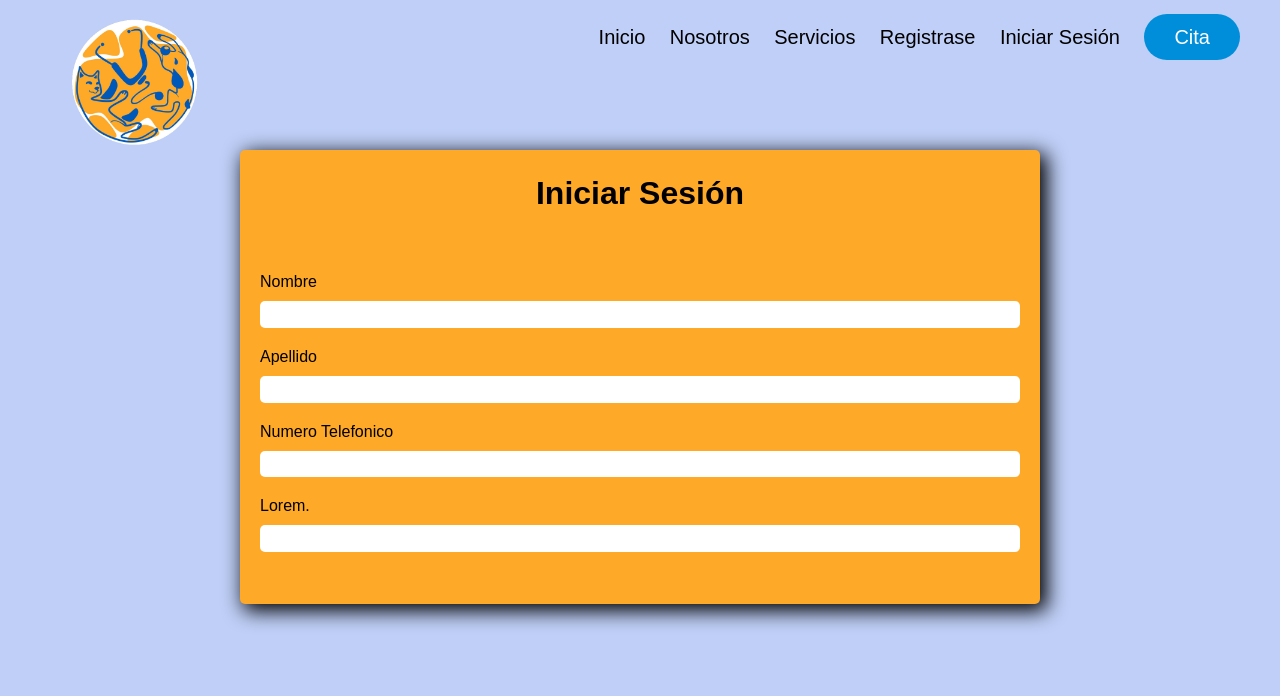
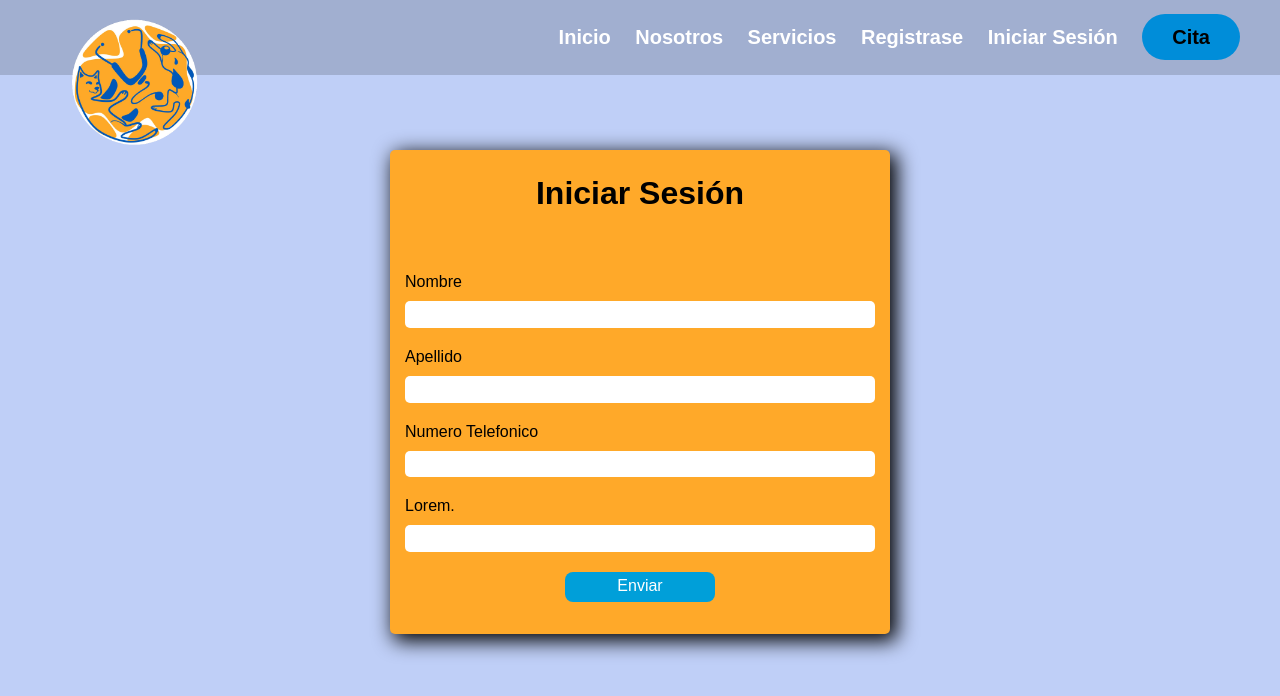
Before and after one commit to EdsonCHC/Dr.-Huellita, a PHP site: page /html/Login.html in a window 1280 px wide. Shown: the top 696 px of the page. Run offline with PHP 8.4, Linux system fonts and the light colour scheme.

Commit message:
Improved the visibility of the header, added a button to send to forms and changed and improved the login style, and finished the form id fields.

```diff
--- a/veterinaria/css/Login.css
+++ b/veterinaria/css/Login.css
@@ -1 +1,75 @@
 @import url(../css/header.css);
+
+*, html{
+
+    box-sizing: border-box;
+    padding: 0;
+    margin: 0;
+    scroll-behavior: smooth;
+}
+
+body{
+    font-family: Arial, Helvetica, sans-serif;
+    background-color: var(--color6);
+}
+
+/* Form start */
+h1 {
+    margin: 0.3em auto;
+    text-align: center;
+}
+
+form {
+    background-color: var(--color1);
+    padding: 15px 15px;
+    border-radius: 5px;
+    margin: 150px auto 30px;
+    width: 80vw;
+    max-width: 500px;
+    min-width: 200px;
+    padding-bottom: 2em;
+    box-shadow: 5px 5px 20px 2px black;
+}
+
+fieldset {
+    border: none;
+    padding: 2rem 0 0 0;
+    min-width: 100px;
+}
+
+legend{
+    margin: 5px;
+}
+
+label, select {
+    width: 100%;
+    display: block;
+    margin: 20px 0;
+    cursor: pointer;
+}
+
+input {
+    margin: 10px 0 0 0;
+    width: 100%;
+    min-height: 2em;
+    outline: none;
+    border-radius: 5px;
+    border: none;
+    padding: 1px 0px 1px 4px;
+    padding: 5px;
+}
+
+#button {
+    display: none;
+}
+
+#labelS{
+    margin: 0 auto;
+    color: #fff;
+    padding: 5px;
+    width: 150px;
+    text-align: center;
+    height: 30px;
+    background-color: var(--color5);
+    border-radius: 8px;
+}
--- a/veterinaria/css/header.css
+++ b/veterinaria/css/header.css
@@ -12,6 +12,7 @@
     top: 0;
     z-index: 2;
     width: 100%;
+    background-color: #00000028;
 }
 
 .headUl{
@@ -31,8 +32,9 @@
 .navLI a{
     text-align: center;
     font-size: 20px;
+    font-weight: 600;
     text-decoration: none;
-    color: black;
+    color: white;
     transition: all 0.5;
 }
 
@@ -43,7 +45,7 @@
 
 a.cita{
     background-color: var(--color4);
-    color: white;
+    color: black;
     padding: 12px 30px;
     border-radius: 60px;
 }
--- a/veterinaria/css/signUp.css
+++ b/veterinaria/css/signUp.css
@@ -23,7 +23,7 @@ h1 {
 
 form {
     background-color: var(--color1);
-    padding: 15px 20px;
+    padding: 15px 15px;
     border-radius: 5px;
     margin: 150px auto 30px;
     width: 80vw;
@@ -64,4 +64,20 @@ input {
 .field{
     display: flex;
     justify-content: space-around;
+    gap: 10px;
 }
+
+#button {
+    display: none;
+}
+
+#labelS{
+    margin: 0 auto;
+    color: #fff;
+    padding: 5px;
+    width: 150px;
+    text-align: center;
+    height: 30px;
+    background-color: var(--color5);
+    border-radius: 8px;
+}
--- a/veterinaria/html/Login.html
+++ b/veterinaria/html/Login.html
@@ -5,8 +5,9 @@
     <meta charset="UTF-8">
     <meta http-equiv="X-UA-Compatible" content="IE=edge">
     <meta name="viewport" content="width=device-width, initial-scale=1.0">
-    <link rel="stylesheet" href="../css/signUp.css">
+    <link rel="stylesheet" href="../css/Login.css">
     <title>Iniciar Sesión</title>
+  <link rel="shortcut icon" href="../img/logo.png">
 </head>
 
 <body>
@@ -30,22 +31,26 @@
             <h1>Iniciar Sesión</h1>
             <fieldset>
 
-                <label for="">
+                <label for="firtsNames">
                     Nombre
-                    <input type="text">
+                    <input type="text" id="firtsNames" required>
                 </label>
                 <label for="">
                     Apellido
-                    <input type="text">
+                    <input type="text" id="lastNames" required>
                 </label>
-                <label for="">
+                <label for="numTel">
                     Numero Telefonico
-                    <input type="text">
+                    <input type="text" id="numTel" required>
                 </label>
-                <label for="">
+                <label for="lorem">
                     Lorem.
-                    <input type="text">
+                    <input type="text" id="lorem" required>
                 </label>
+                <label for="button" id="labelS">
+                    Enviar
+                </label>
+                <input type="submit" id="button">
             </fieldset>
         </form>
     </div>
--- a/veterinaria/html/index.html
+++ b/veterinaria/html/index.html
@@ -6,8 +6,7 @@
     <meta name="viewport" content="width=device-width, initial-scale=1.0">
     <title>Clinica Veterinaria Mr. Huellita</title>
     <link rel="stylesheet" href="../css/index.css">
-    <!--Favicon-->
-  <link rel="shortcut icon" href="../img/logo.png">
+    <link rel="shortcut icon" href="../img/logo.png">
 </head>
 <body>
     <div class="headerContainer">
```
Also changed, not shown: veterinaria/html/signUP.html (+16 -10 lines).
